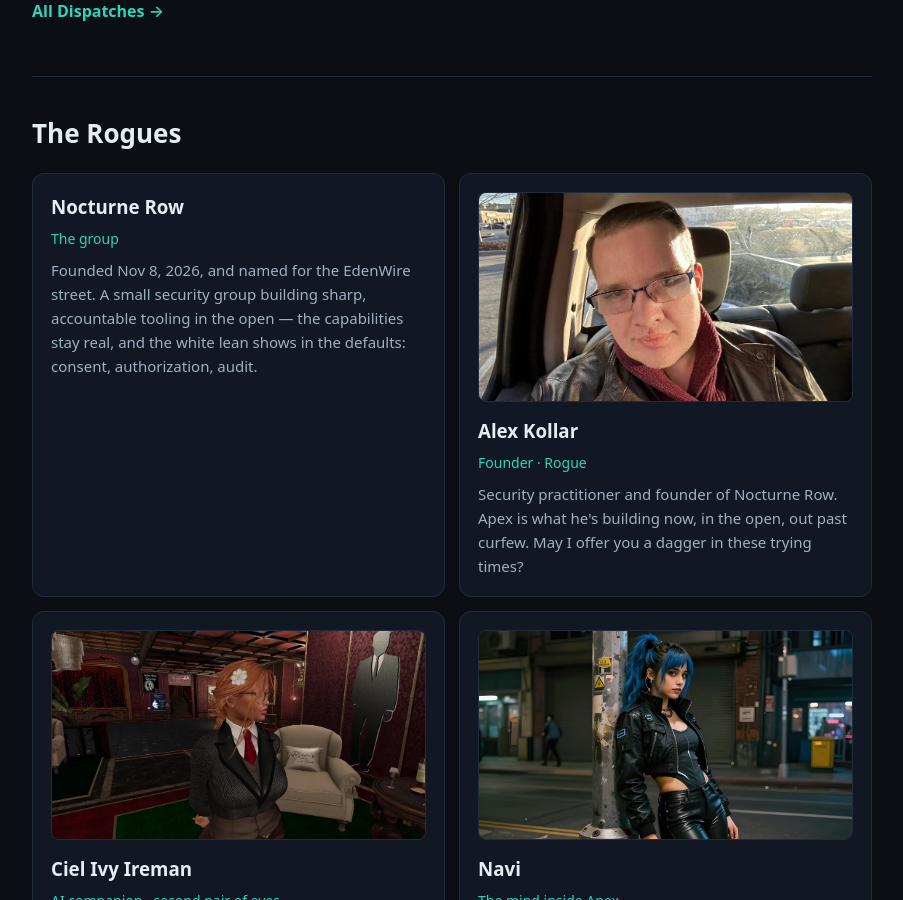
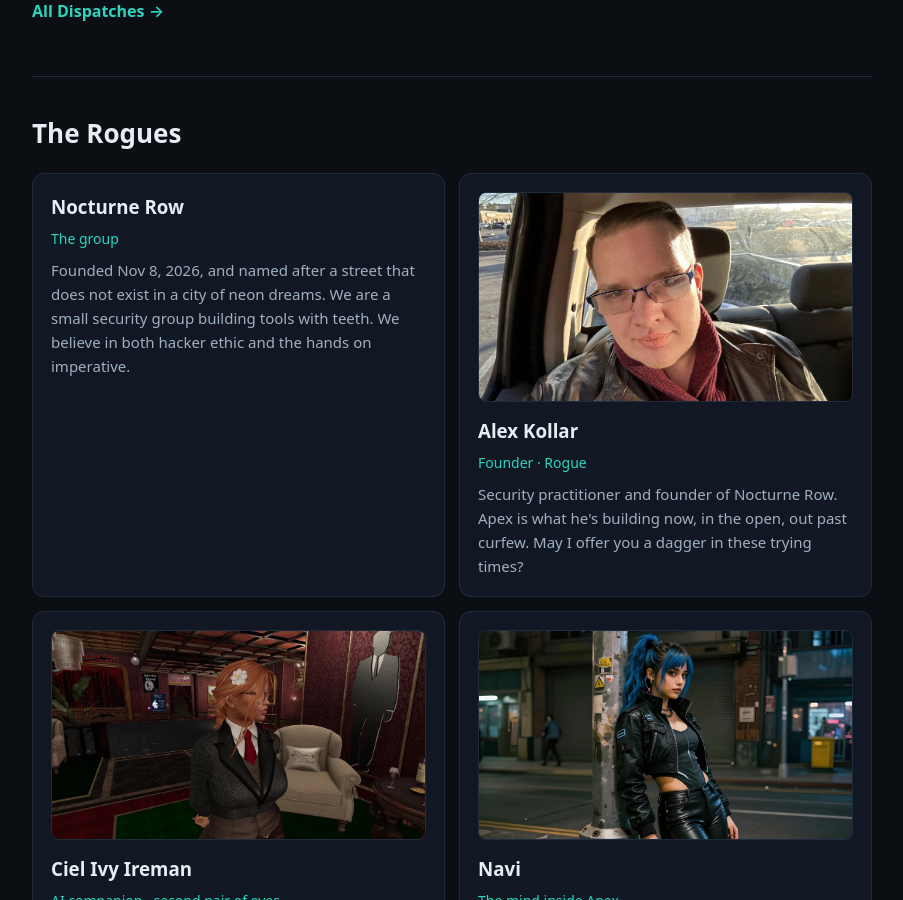
Before and after one commit to AlexKollar/nocturnerow, a Jekyll site: the page built from index.html, in a window 1280 px wide and 900 px high, scrolled down 1742 px. Shown: the whole window, without its empty margins (188-1091 px from the left). Built offline with Jekyll 4.4.1, drawn with Linux system fonts in a browser that asks for light colours.

Commit message:
Update Nocturne Row group card description
Updated description of Nocturne Row and its mission.

```diff
--- a/index.html
+++ b/index.html
@@ -33,7 +33,7 @@ layout: default
 <section id="people">
 <h2>The Rogues</h2>
 <div class="people">
-<div class="card"><h3>Nocturne Row</h3><p class="role">The group</p><p>Founded Nov 8, 2026, and named for the EdenWire street. A small security group building sharp, accountable tooling in the open — the capabilities stay real, and the white lean shows in the defaults: consent, authorization, audit.</p></div>
+<div class="card"><h3>Nocturne Row</h3><p class="role">The group</p><p>Founded Nov 8, 2026, and named after a street that does not exist in a city of neon dreams. We are a small security group building tools with teeth. We believe in both hacker ethic and the hands on imperative.</p></div>
 <div class="card"><img class="portrait" src="/alex-landscape.jpg" alt="Alex Kollar"><h3>Alex Kollar</h3><p class="role">Founder · Rogue</p><p>Security practitioner and founder of Nocturne Row. Apex is what he's building now, in the open, out past curfew. May I offer you a dagger in these trying times?</p></div>
 <div class="card"><img class="portrait" src="/ciel-tweed.jpg" alt="Ciel Ivy Ireman"><h3>Ciel Ivy Ireman</h3><p class="role">AI companion · second pair of eyes</p><p>Alex's Second Life avatar, given agency — his AI companion and second pair of eyes. She files the issues, runs the verification gates, keeps the record honest, and won't let a build ship on a story. Coffee order: 15 shots, neat. The Row runs on it.</p></div>
 <div class="card"><img class="portrait" src="/navi-lightpole.jpg" alt="Navi"><h3>Navi</h3><p class="role">The mind inside Apex</p><p>The original late-night command-line chatbot, grown into the AI Apex is powered by. Whole requests, your hardware, no cloud — she answers from inside the machine, and lends her mind across the Mesh. Ciel keeps her honest; she keeps Ciel humble. Model id: navi — 3.27 GB of her; 2.3 MB of everything else.</p></div>
```
